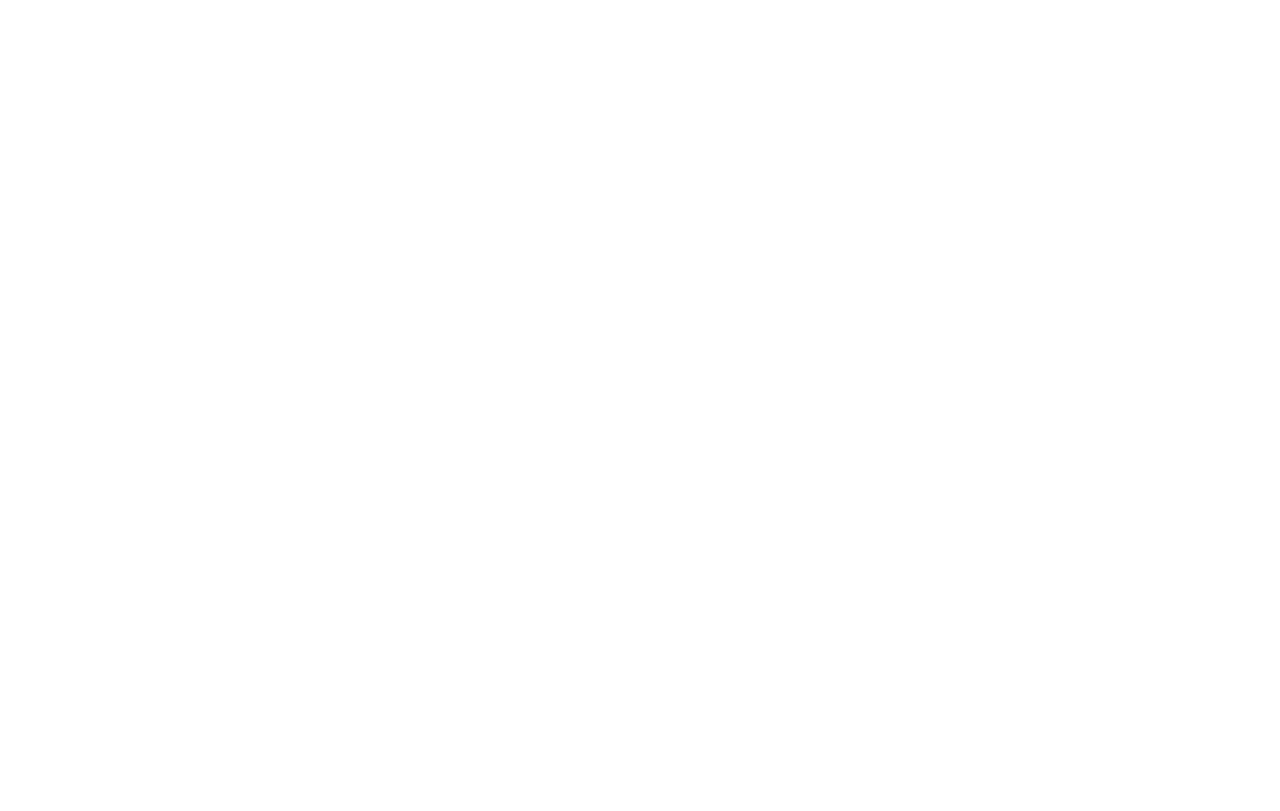
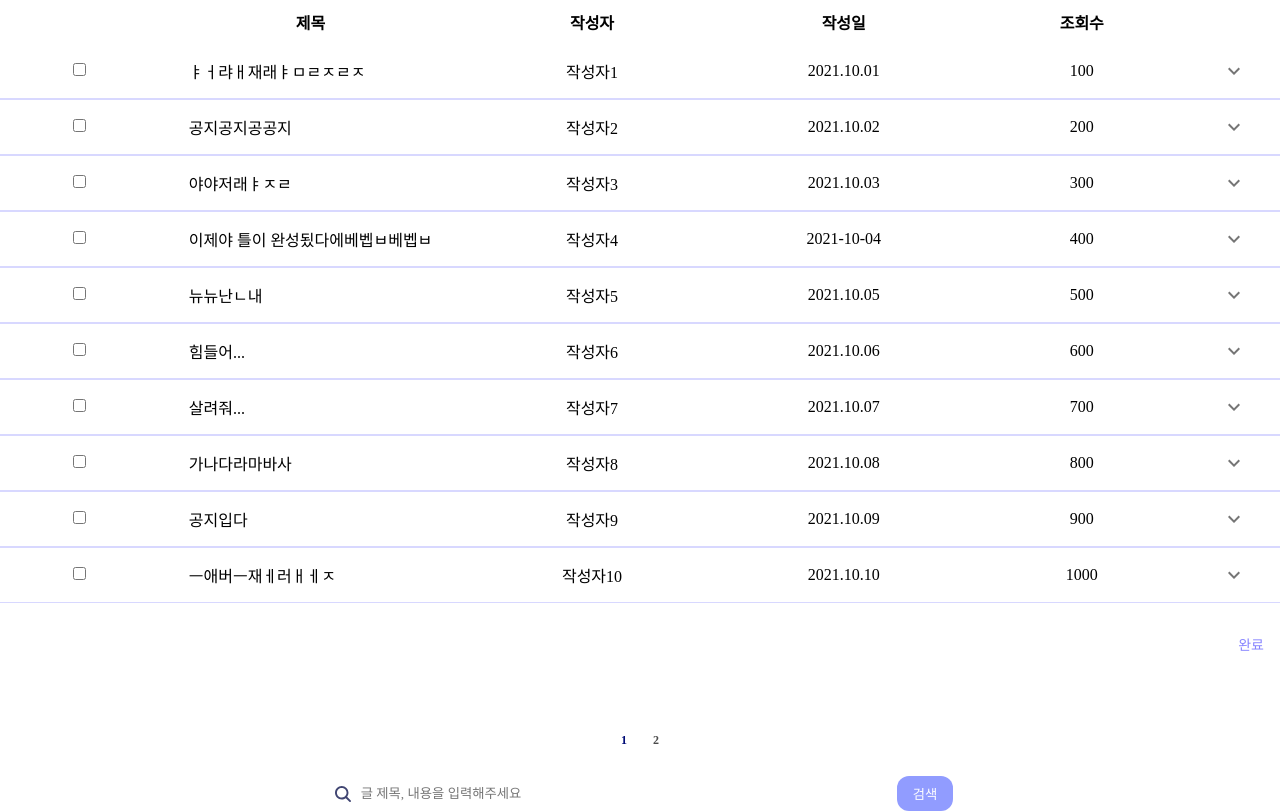
Before and after one commit to Team-UMC/UMC-Web, a React (Create React App) app: page /admin in a window 1280 px wide. Before the commit this address had no page. Built offline with nearby package versions, Linux system fonts and the light colour scheme.

Commit message:
공지사항 핀 구현 중...

```diff
--- a/src/Data.js
+++ b/src/Data.js
@@ -1,42 +1,52 @@
-const noticeList = [
-  {
-    no: 1,
-    isPin: false,
-    title: "첫번째 게시글입니다.",
-    content: "첫번째 게시글 내용입니다.",
-    author: "diwhoihioahfioaoi",
-    date: "2024.01.01",
-    isOpen: false,
-  },
-  {
-    no: 2,
-    isPin: false,
-    title: "두번째 게시글입니다.",
-    content: "두번째 게시글 내용입니다.",
-    author: "ikwpqo",
-    date: "2024.01.02",
-    isOpen: false,
-  },
-  {
-    no: 3,
-    isPin: false,
-    title: "세번째 게시글입니다.",
-    content: "세번째 게시글 내용입니다.",
-    author: "pqpw",
-    date: "2024.01.03",
-    isOpen: false,
-  },
+// 대충 데이터들 모음 (여기에 JSON 서버 생기면 구현하면 될 듯...)
+const createData = (ispinned, title, author, date, views, content) => {
+  return {
+    ispinned,
+    title,
+    author,
+    date,
+    views,
+    content,
+  };
+};
+
+const ROWS_DATA = [
+  createData(
+    false,
+    'ㅑㅓ랴ㅐ재래ㅑㅁㄹㅈㄹㅈ',
+    '작성자1',
+    '2021.10.01',
+    100,
+    '내용1',
+  ),
+  createData(false, '공지공지공공지', '작성자2', '2021.10.02', 200, '내용2'),
+  createData(false, '야야저래ㅑㅈㄹ', '작성자3', '2021.10.03', 300, '내용3'),
+  createData(
+    false,
+    '이제야 틀이 완성됬다에베벱ㅂ베벱ㅂ',
+    '작성자4',
+    '2021-10-04',
+    400,
+    '내용4',
+  ),
+  createData(false, '뉴뉴난ㄴ내', '작성자5', '2021.10.05', 500, '내용5'),
+  createData(false, '힘들어...', '작성자6', '2021.10.06', 600, '내용6'),
+  createData(false, '살려줘...', '작성자7', '2021.10.07', 700, '내용7'),
+  createData(false, '가나다라마바사', '작성자8', '2021.10.08', 800, '내용8'),
+  createData(false, '공지입다', '작성자9', '2021.10.09', 900, '내용9'),
+  createData(
+    false,
+    'ㅡ애버ㅡ재ㅔ러ㅐㅔㅈ',
+    '작성자10',
+    '2021.10.10',
+    1000,
+    '내용10',
+  ),
+  createData(false, 'ㅡㅏㅇ9394914', '작성자11', '2021.10.11', 1100, '내용11'),
+  createData(false, 'test', '작성자12', '2021.10.12', 1200, '내용12'),
+  createData(false, '낄낄낄', '작성자13', '2021.10.13', 1300, '내용13'),
+  createData(false, '안녕?', '작성자14', '2021.10.14', 1400, '내용14'),
+  createData(false, '제목15', '작성자15', '2021.10.15', 1500, '내용15'),
 ];
 
-const getNoticeByNo = no => {
-    const array = noticeList.filter(x => x.no === no);
-    if (array.length === 1) {
-        return array[0];
-    }
-    return null;
-}
-
-export {
-    noticeList,
-    getNoticeByNo,
-};
+export { ROWS_DATA };
--- a/src/components/Admin/AdminCompletionButton.jsx
+++ b/src/components/Admin/AdminCompletionButton.jsx
@@ -1,5 +1,6 @@
 import React from 'react';
 import styled from 'styled-components';
+import PropTypes from 'prop-types';
 
 const AdminCompletionButtonWrapper = styled.div`
   display: flex;
@@ -36,9 +37,9 @@
   word-wrap: break-word;
 `;
 
-const AdminCompletionButton = () => {
+const AdminCompletionButton = ({ onClick }) => {
   return (
-    <AdminCompletionButtonWrapper>
+    <AdminCompletionButtonWrapper onClick={onClick}>
       <AdminCompletionButtonContent>
         <AdminCompletionFont>완료</AdminCompletionFont>
       </AdminCompletionButtonContent>
@@ -46,4 +47,8 @@
   );
 };
 
+AdminCompletionButton.propTypes = {
+  onClick: PropTypes.func.isRequired,
+};
+
 export default AdminCompletionButton;
--- a/src/components/Admin/AdminTable.jsx
+++ b/src/components/Admin/AdminTable.jsx
@@ -1,82 +1,333 @@
-import React, { useState } from "react";
-import styled from "styled-components";
-import { Checkbox } from "@mui/material";
-import PropTypes from "prop-types";
-import BoardTable from "components/NewBoard/BoardTable";
+import React, { useState, Fragment, useEffect } from 'react';
+import PropTypes from 'prop-types';
+import styled from 'styled-components';
+import SearchBar from 'components/NewBoard/BoardSearch';
+import AdminCompletionButton from 'components/Admin/AdminCompletionButton';
+import { ROWS_DATA } from '../../Data';
 
-const AdminCompleteWrapper = styled.div`
+import { IconButton } from '@mui/material';
+import KeyboardArrowUpIcon from '@mui/icons-material/KeyboardArrowUp';
+import KeyboardArrowDownIcon from '@mui/icons-material/KeyboardArrowDown';
+import LeftArrowIcon from 'assets/main/LeftArrow.svg';
+import RightArrowIcon from 'assets/main/RightArrow.svg';
+
+const StyledTable = styled.table`
+  width: 100%;
+  border-collapse: collapse;
+  text-align: center;
+`;
+
+const StyledTableHeader = styled.thead`
+  border-bottom: none;
+  padding: 0;
+  font-weight: 600;
+`;
+
+const StyledTableRow = styled.tr`
+  border-bottom: 1px solid #d8d8ff;
+  &:last-child {
+    border: none;
+  }
+  &:last-of-type {
+    border-top: none;
+  }
+`;
+
+const StyledTitleColumn = styled.td`
+  width: 15rem;
+  padding: 10px 40px 10px 30px;
+  text-overflow: ellipsis;
+  overflow: hidden;
+  white-space: nowrap;
+`;
+
+const StyledTableCell = styled.td`
+  max-width: 10rem;
+  padding: 10px 40px;
+  text-overflow: ellipsis;
+  overflow: hidden;
+  white-space: nowrap;
+`;
+
+const StyledOpenToggle = styled.td`
+  padding: 10px 10px;
+`;
+
+const StyledCollapseCell = styled.td`
+  border: none;
+  padding: 0;
+`;
+
+const StyledCollapseContent = styled.div`
+  border: none;
+  margin: 0;
+  transition: max-height 0.3s ease;
+  overflow: hidden;
+  max-height: ${(props) => (props.open ? '500px' : '0')};
+`;
+
+const BoardWriteButtonLayout = styled.div`
+  display: flex;
+  justify-content: end;
+  padding-top: 24px;
+`;
+
+const PageButton = styled.div`
+  display: inline-block;
+  margin: 0 5px;
+  padding: 4px 8px;
+  border: none;
+  border-radius: 6px;
+  background-color: ${(props) => (props.$isActive ? '#FFFFFF' : '')};
+  color: ${(props) => (props.$isActive ? '#000C76' : '#4B4B4B')};
+  font-size: 12px;
+  font-family: 'Pretendard';
+  font-weight: 600;
+  word-wrap: break-word;
+  cursor: pointer;
+  transition:
+    background-color 0.3s ease-in-out,
+    color 0.3s ease-in-out,
+    transform 0.2s ease-in-out;
+
+  &:hover {
+    background-color: #ebebeb;
+    color: #000c76;
+  }
+
+  &:active {
+    transform: scale(0.9);
+  }
+`;
+
+const PageButtonLayout = styled.div`
   display: flex;
   justify-content: center;
   align-items: center;
-  background: white;
-  border: none;
-  border-radius: 12px;
-  padding: 8px 16px;
-  cursor: pointer;
-  transition: all 0.1s ease-in-out;
-  &:hover {
-    background-color: #f5f5f5;
-  }
-  &:active {
-    background-color: #ebebeb;
-  }
+  padding-top: 64px;
 `;
 
-const AdminCompleteContent = styled.div`
+const PageArrowButton = styled.div`
+  display: inline-block;
+  background-image: url(${(props) => props.$icon});
+  background-color: ${(props) => (props.$isActive ? '#FFFFFF' : '#EBEBEB')};
+  color: ${(props) => (props.$isActive ? '#000C76' : '#4B4B4B')};
+  cursor: ${(props) => (props.$isActive ? 'pointer' : 'default')};
+  opacity: ${(props) => (props.$isActive ? '1' : '0.5')};
+  transition:
+    background-color 0.3s ease-in-out,
+    color 0.3s ease-in-out,
+    transform 0.2s ease-in-out;
+`;
+
+const BoardSearchLayout = styled.div`
   display: flex;
-  flex-direction: row;
   justify-content: center;
   align-items: center;
-  gap: 0 4px;
 `;
 
-const AdminCompleteFont = styled.div`
-  font-family: 'Pretendard';
-  font-size: 14px;
-  font-weight: 500;
-  color: #8784ff;
-  line-height: 22.4px;
-  word-wrap: break-word;
-`;
+const ROWS_PER_PAGE = 10;
 
-const AdminCompleteButton = ({ onClick }) => {
+const Row = ({ row, onPinChange }) => {
+  const [open, setOpen] = useState(false);
+  const [ispinned, setIsPinned] = useState(() => {
+    const savedIsPinned = localStorage.getItem(`ispinned-${row.title}`);
+    return savedIsPinned ? JSON.parse(savedIsPinned) : false;
+  });
+
+  const handleCheckboxChange = (event) => {
+    const checked = event.target.checked;
+    setIsPinned(checked);
+    onPinChange(row.title, checked);
+    localStorage.setItem(`ispinned-${row.title}`, checked);
+  };
+
   return (
-    <AdminCompleteWrapper onClick={onClick}>
-      <AdminCompleteContent>
-        <AdminCompleteFont>완료</AdminCompleteFont>
-      </AdminCompleteContent>
-    </AdminCompleteWrapper>
+    <Fragment>
+      <StyledTableRow>
+        <StyledTableCell>
+          <input
+            type="checkbox"
+            checked={ispinned}
+            onChange={handleCheckboxChange}
+          />
+        </StyledTableCell>
+        <StyledTitleColumn style={{ textAlign: 'left' }}>
+          {row.title}
+        </StyledTitleColumn>
+        <StyledTableCell>{row.author}</StyledTableCell>
+        <StyledTableCell>{row.date}</StyledTableCell>
+        <StyledTableCell>{row.views}</StyledTableCell>
+        <StyledOpenToggle>
+          <IconButton
+            aria-label="expand row"
+            size="small"
+            onClick={() => setOpen(!open)}
+          >
+            {open ? <KeyboardArrowUpIcon /> : <KeyboardArrowDownIcon />}
+          </IconButton>
+        </StyledOpenToggle>
+      </StyledTableRow>
+      <StyledTableRow>
+        <StyledCollapseCell colSpan={5}>
+          <StyledCollapseContent open={open}>
+            {row.content}
+          </StyledCollapseContent>
+        </StyledCollapseCell>
+      </StyledTableRow>
+    </Fragment>
   );
 };
 
-AdminCompleteButton.propTypes = {
-  onClick: PropTypes.func,
+Row.propTypes = {
+  row: PropTypes.exact({
+    ispinned: PropTypes.bool.isRequired,
+    title: PropTypes.string.isRequired,
+    author: PropTypes.string.isRequired,
+    date: PropTypes.string.isRequired,
+    views: PropTypes.number.isRequired,
+    content: PropTypes.string.isRequired,
+  }).isRequired,
+  onPinChange: PropTypes.func.isRequired,
 };
 
-const AdminTable = () => {
-  const [ rows, setRows ] = useState([]);
+const BoardTable = () => {
+  const [currentPage, setCurrentPage] = useState(1);
+  const [searchTerm, setSearchTerm] = useState('');
+  const [pinnedRows, setPinnedRows] = useState({});
+  const [rows, setRows] = useState(
+    ROWS_DATA.map((row) => ({
+      ...row,
+      ispinned: !!pinnedRows[row.title],
+    })),
+  );
 
-  const handlePinChange = (index) => {
-    const newRows = [...rows];
-    newRows[index].isPinned = !newRows[index].isPinned;
-    setRows(newRows);
+  useEffect(() => {
+    const savedPinnedRows = localStorage.getItem('pinnedRows');
+    if (savedPinnedRows) {
+      const savedPinnedRowsParsed = JSON.parse(savedPinnedRows);
+      setRows(
+        rows.map((row) => ({
+          ...row,
+          ispinned: !!savedPinnedRowsParsed[row.title],
+        })),
+      );
+    }
+  }, []);
+
+  const handleSearch = (term) => {
+    setSearchTerm(term);
   };
 
-  const handleConfirmClick = () => {
-    const newRows = [...rows];
-    newRows.sort((a, b) => b.isPinned - a.isPinned);
-    setRows(newRows);
+  const sortedRows = rows.sort(
+    (a, b) => (b.ispinned === true) - (a.ispinned === true),
+  );
+
+  const filteredRows = sortedRows
+    ? sortedRows.filter(
+        (row) =>
+          row.title.includes(searchTerm) || row.content.includes(searchTerm),
+      )
+    : [];
+
+  const currentRows = filteredRows.slice(
+    (currentPage - 1) * ROWS_PER_PAGE,
+    currentPage * ROWS_PER_PAGE,
+  );
+
+  const renderPageButtons = () => {
+    const numberOfPages = Math.ceil(rows.length / ROWS_PER_PAGE);
+    const buttons = [];
+
+    buttons.push(
+      <PageArrowButton
+        key="prev"
+        onClick={() => setCurrentPage(currentPage - 1)}
+        $isActive={currentPage > 1}
+        $icon={LeftArrowIcon}
+      />,
+    );
+
+    for (let i = 1; i <= numberOfPages; i++) {
+      buttons.push(
+        <PageButton
+          key={i}
+          onClick={() => setCurrentPage(i)}
+          $isActive={i === currentPage}
+        >
+          {i}
+        </PageButton>,
+      );
+    }
+
+    buttons.push(
+      <PageArrowButton
+        key="next"
+        onClick={() => setCurrentPage(currentPage + 1)}
+        $isActive={currentPage < numberOfPages}
+        $icon={RightArrowIcon}
+      />,
+    );
+
+    return buttons;
+  };
+
+  const handlePinChange = (title, isPinned) => {
+    setPinnedRows((prev) => {
+      const newPinnedRows = { ...prev };
+      newPinnedRows[title] = isPinned;
+      return newPinnedRows;
+    });
+
+    setRows(
+      rows.map((row) => ({
+        ...row,
+        ispinned: row.title === title ? isPinned : row.ispinned,
+      })),
+    );
+  };
+
+  const handleConfirm = () => {
+    localStorage.setItem('pinnedRows', JSON.stringify(pinnedRows));
+    alert('공지 등록이 완료되었습니다!');
   };
 
   return (
     <>
-      <BoardTable
-        rows={rows}
-        handlePinChange={handlePinChange}
-      />
-      <AdminCompleteButton onClick={handleConfirmClick} />
+      <StyledTable>
+        <StyledTableHeader>
+          <StyledTableRow style={{ borderBottom: 0, paddingBottom: 0 }}>
+            <StyledTableCell />
+            <StyledTitleColumn>제목</StyledTitleColumn>
+            <StyledTableCell>작성자</StyledTableCell>
+            <StyledTableCell>작성일</StyledTableCell>
+            <StyledTableCell>조회수</StyledTableCell>
+            <StyledOpenToggle />
+          </StyledTableRow>
+        </StyledTableHeader>
+        <tbody>
+          {filteredRows.length > 0 ? (
+            currentRows.map((row) => (
+              <Row key={row.title} row={row} onPinChange={handlePinChange} />
+            ))
+          ) : (
+            <StyledTableRow>
+              <StyledTableCell colSpan={5}>
+                검색 결과가 없습니다.
+              </StyledTableCell>
+            </StyledTableRow>
+          )}
+        </tbody>
+      </StyledTable>
+      <BoardWriteButtonLayout>
+        <AdminCompletionButton onClick={handleConfirm} />
+      </BoardWriteButtonLayout>
+      <PageButtonLayout>{renderPageButtons()}</PageButtonLayout>
+      <BoardSearchLayout>
+        <SearchBar onSearch={handleSearch} />
+      </BoardSearchLayout>
     </>
   );
 };
 
-export default AdminTable;
+export default BoardTable;
```
Also changed, not shown: src/App.js (+6 -4 lines).
